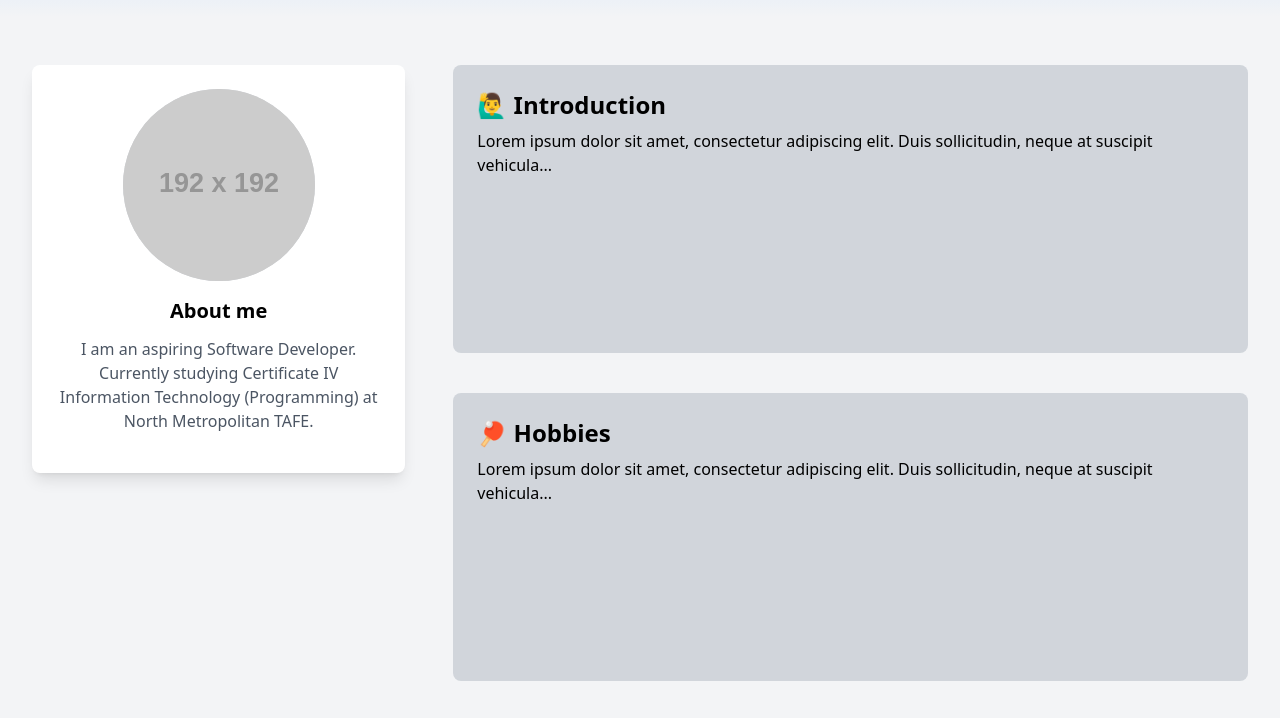
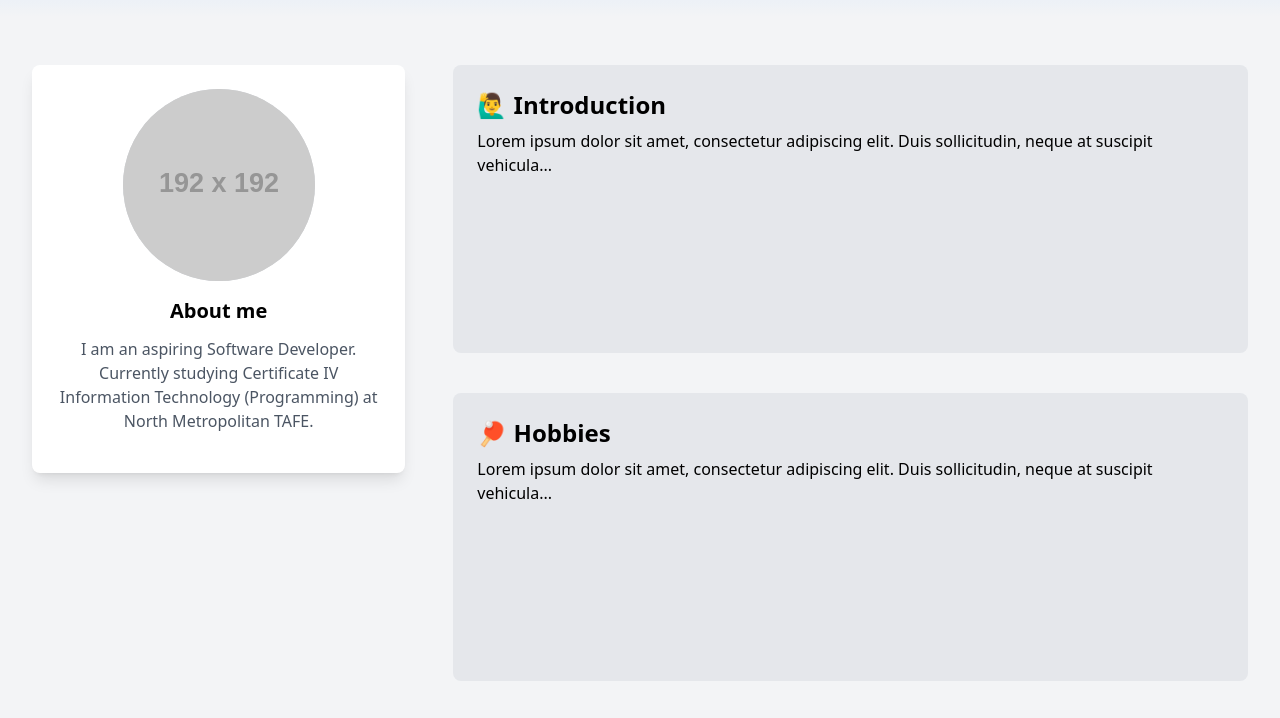
Before and after one commit to djferg/C4Prog-WT-PROJ, a website: page about.html in a window 1280 px wide. Shown: the part 199-917 px from the top of the page. Drawn offline with Linux system fonts and the light colour scheme; placeholder pictures from the web are drawn by us.

Commit message:
fix(about): Cleanup about articles

```diff
--- a/about.html
+++ b/about.html
@@ -65,34 +65,25 @@
 
     <section class="lg:col-span-2 mt-12 lg:mt-0">
         <!-- Hey -->
-        <article class="h-72 mb-10 relative bg-gray-300 rounded-lg overflow-hidden">
-            <div class="absolute inset-0"></div>
-            <div class="relative p-6">
+        <article class="h-72 mb-10 relative bg-gray-200 rounded-lg overflow-hidden p-6">
             <h2 class="text-2xl font-bold mb-2">🙋‍♂️ Introduction</h2>
             <p class="mb-4">
                 Lorem ipsum dolor sit amet, consectetur adipiscing elit. Duis sollicitudin, neque at suscipit vehicula...
             </p>
-            </div>
         </article>
         <!-- Hobbies -->
-        <article class="h-72 mb-10 relative bg-gray-300 rounded-lg overflow-hidden">
-            <div class="absolute inset-0"></div>
-            <div class="relative p-6">
+        <article class="h-72 mb-10 relative bg-gray-200 rounded-lg overflow-hidden p-6">
             <h2 class="text-2xl font-bold mb-2">🏓 Hobbies</h2>
             <p class="mb-4">
                 Lorem ipsum dolor sit amet, consectetur adipiscing elit. Duis sollicitudin, neque at suscipit vehicula...
             </p>
-            </div>
         </article>
         <!-- Inspiration -->
-        <article class="h-72 mb-10 relative bg-gray-300 rounded-lg overflow-hidden">
-            <div class="absolute inset-0"></div>
-            <div class="relative p-6">
+        <article class="h-72 mb-10 relative bg-gray-300 rounded-lg overflow-hidden p-6">
             <h2 class="text-2xl font-bold mb-2">💡 Inspiration</h2>
             <p class="mb-4">
                 Lorem ipsum dolor sit amet, consectetur adipiscing elit. Duis sollicitudin, neque at suscipit vehicula...
             </p>
-            </div>
         </article>
     </section>
 
```
Lines whose indentation alone changed are shown as unchanged.
